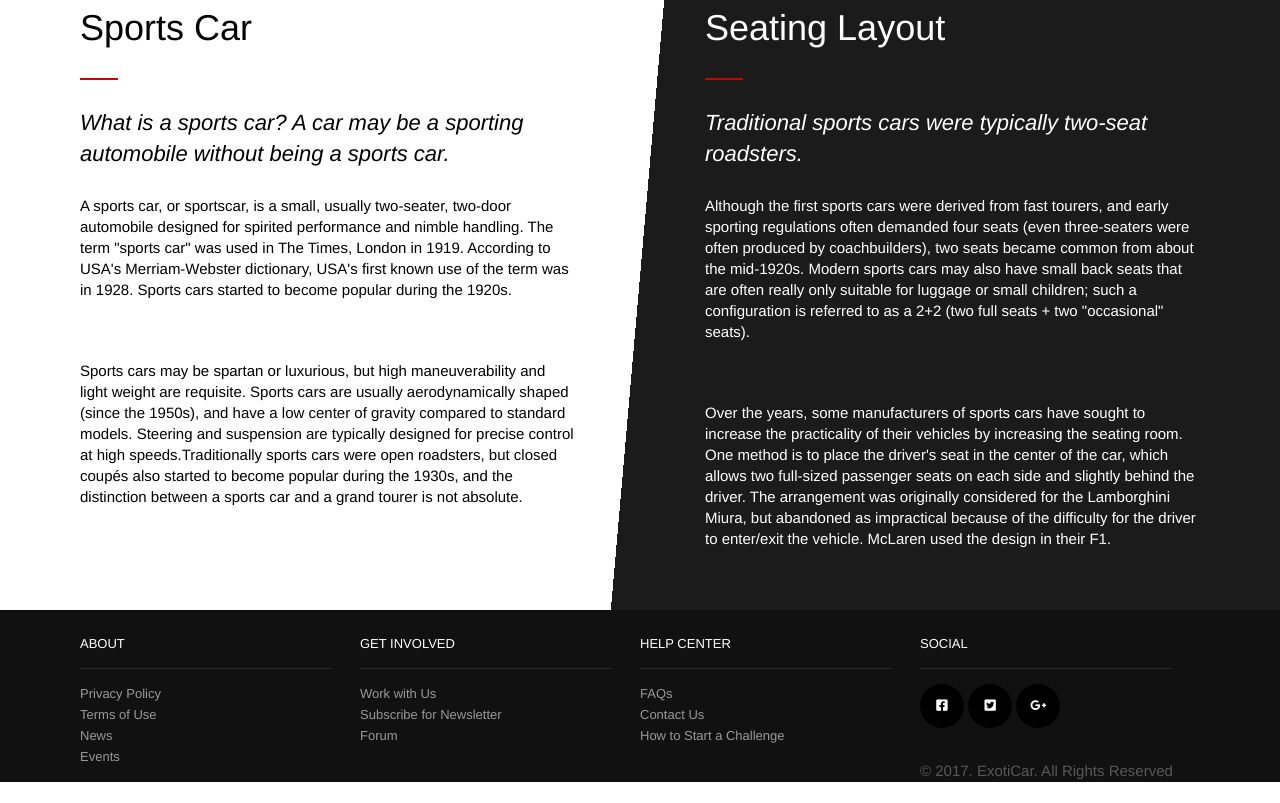
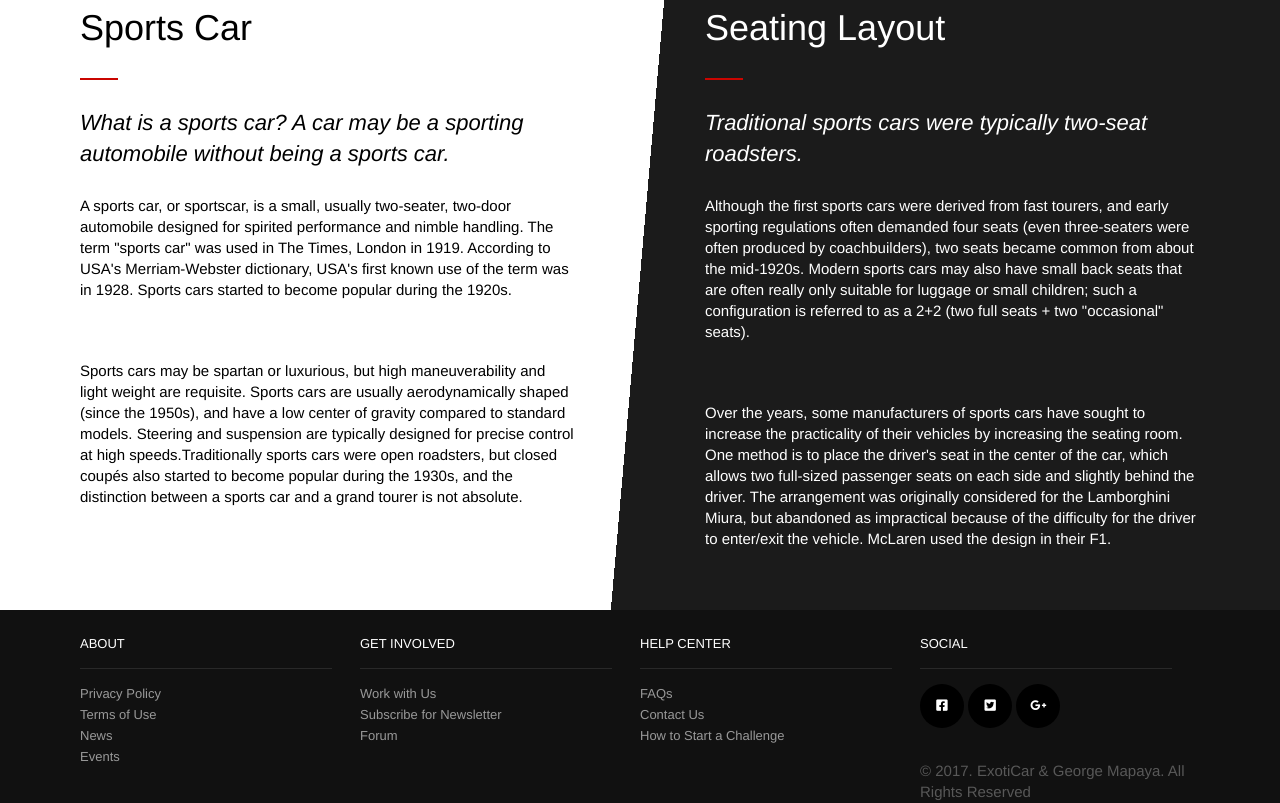
Before and after one commit to georit/exoticar, a plain HTML site: page index.html in a window 1280 px wide. Shown: the part 869-1672 px from the top of the page. Before the commit the page ends 1651 px from the top, so only its background shows below. Drawn offline with Linux system fonts and the light colour scheme.

Commit message:
updated copyright info

```diff
--- a/index.html
+++ b/index.html
@@ -85,7 +85,7 @@
              <li><a href="#" class="tw"><i class="fab fa-twitter-square"></i></a></li>
              <li><a href="#" class="gp"><i class="fab fa-google-plus-g"></i></a></li>
          </ul>
-         <p class="copy">© 2017. ExotiCar. All Rights Reserved</p>
+         <p class="copy">© 2017. ExotiCar &amp; George Mapaya. All Rights Reserved</p>
      </div>
    </div>
 </footer>
```
